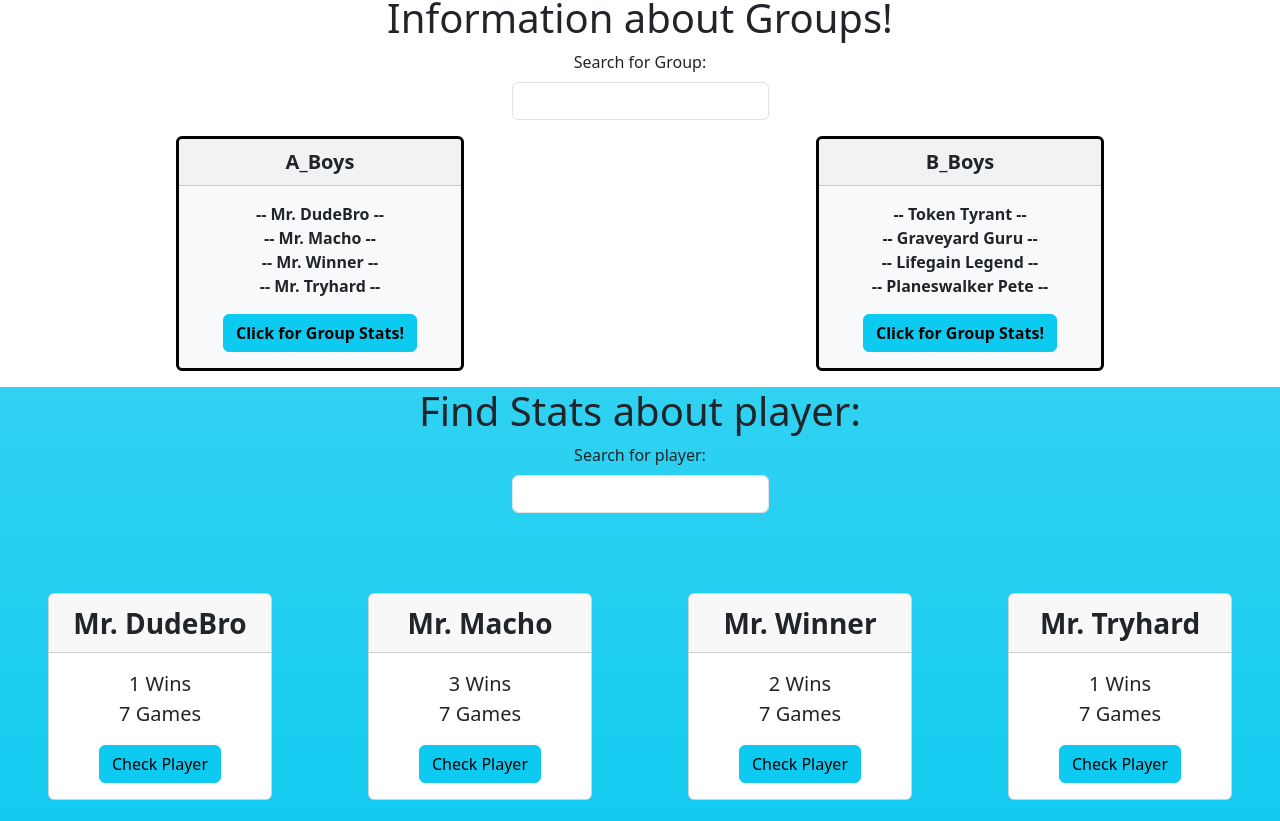
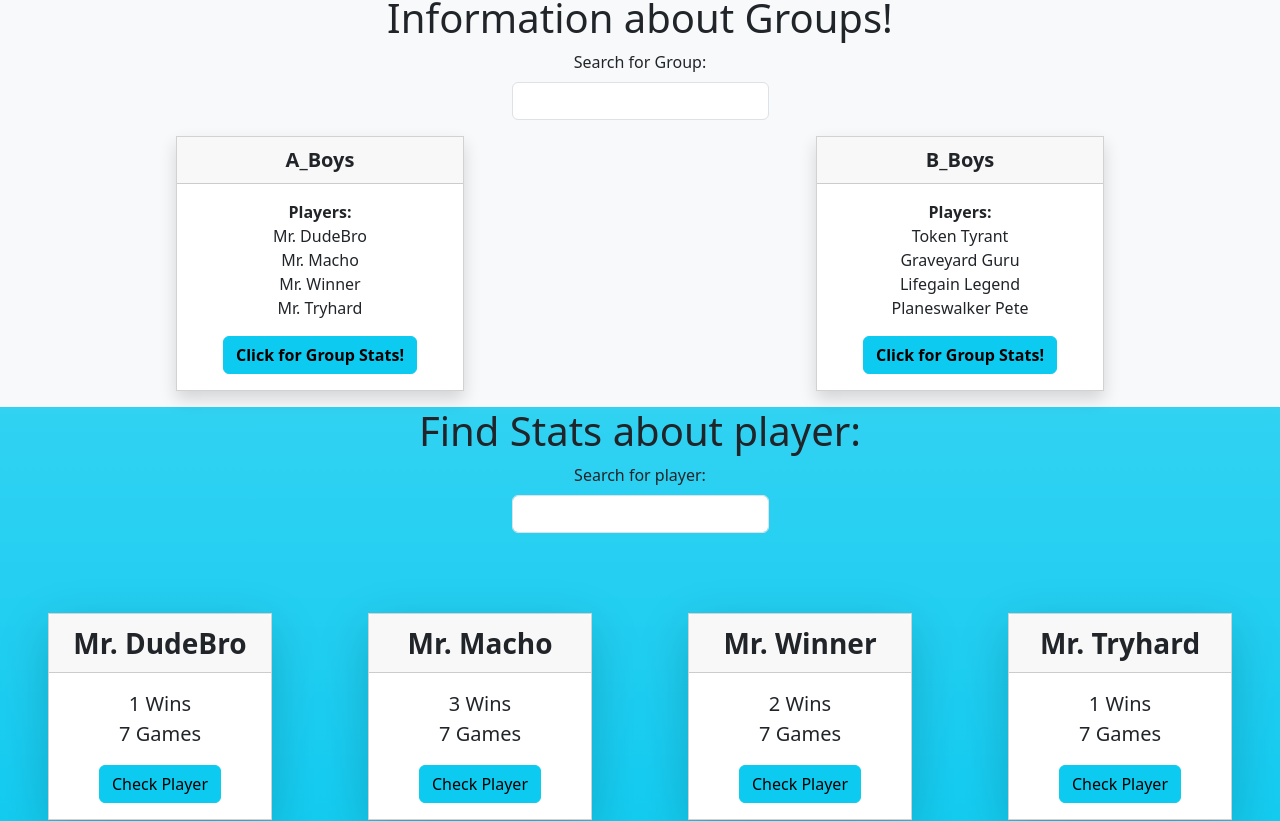
Before and after one commit to jakboa/commanderstatstracker, a React (Create React App) app: page / in a window 1280 px wide. Shown: the part 399-1220 px from the top of the page. Built offline with nearby package versions, Linux system fonts and the light colour scheme; no server answers.

Commit message:
v0.18.37 General Update
- Started making the UI for the homepage look... better.

```diff
--- a/src/views/Homepage/Homepage.js
+++ b/src/views/Homepage/Homepage.js
@@ -123,7 +123,7 @@ export default function Homepage() {
                     <HomepageIntro />
                 </Col>
 
-                <Col md={12} className="bg-white">
+                <Col md={12} className="bg-light">
                 <button onClick={handleClearSearch}>Clear Searches</button>
                     <HomepageGroups
                         commanderGroups={ homepage.group.playGroups }
--- a/src/views/Homepage/HomepageCommandersSingle.js
+++ b/src/views/Homepage/HomepageCommandersSingle.js
@@ -15,7 +15,7 @@ export default function HomepageCommandersSingle( { name, results } ) {
 
 
     return (
-        <Card className="mb-2" style={{ width:"15rem" }}>
+        <Card className="mb-2 rounded-0 shadow" style={{ width:"15rem" }}>
             <Card.Header className="d-flex justify-content-center align-items-center fs-5 fw-bold h-50">{name}</Card.Header>
             <Card.Body className="d-flex fs-5 fw-medium flex-column justify-content-end">
                 <Card.Text className="mb-1">{results.first} Wins</Card.Text>
--- a/src/views/Homepage/HomepageGroupSingle.js
+++ b/src/views/Homepage/HomepageGroupSingle.js
@@ -16,12 +16,13 @@ export default function HomepageSingleGroup( {groupName, groupPlayers} ) {
     console.log(groupPlayers);
 
     return (
-        <Card bg="light" className="border border-3  border-primary border-black"  style={{ width: '18rem' }}>
-            <Card.Header className="fs-5 fw-bold">{groupName}</Card.Header>
-            <Card.Body>
+        <Card className="rounded-0 shadow" style={{ width: '18rem' }}>
+            <Card.Header className="fs-5 fw-bold rounded-0">{groupName}</Card.Header>
+            <Card.Body className="">
+                <Card.Text className="fw-bold py-0 my-0">Players:</Card.Text>
                 {groupPlayers[0].map((player,index) => {
                     return(
-                        <Card.Text key={index} className="fw-bold py-0 my-0">-- {player} --</Card.Text>
+                        <Card.Text key={index} className="py-0 my-0">{player}</Card.Text>
                     )
                 })}
                 <Button className="mt-3 fw-bold" variant="info" onClick={handleGroupClick}>Click for Group Stats!</Button>
--- a/src/views/Homepage/HomepagePlayersSingle.js
+++ b/src/views/Homepage/HomepagePlayersSingle.js
@@ -14,7 +14,7 @@ export default function HomepagePlayersSingle( { name, results } ) {
     };
 
     return (
-        <Card className="mb-2">
+        <Card className="mb-2 rounded-0 shadow-lg">
             <Card.Header className="fs-3 fw-bold">{name}</Card.Header>
             <Card.Body className="fs-5 fw-medium">
                 <Card.Text className="mb-0">{results.first} Wins</Card.Text>
```
